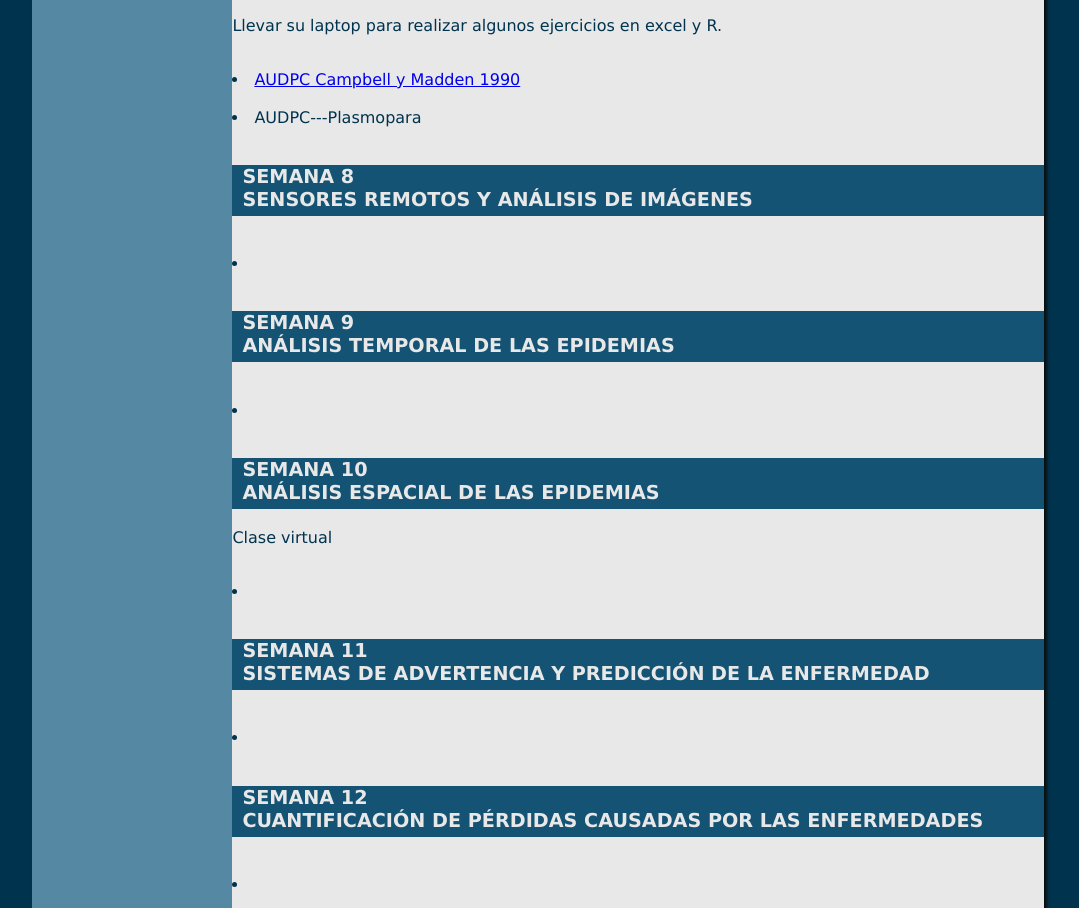
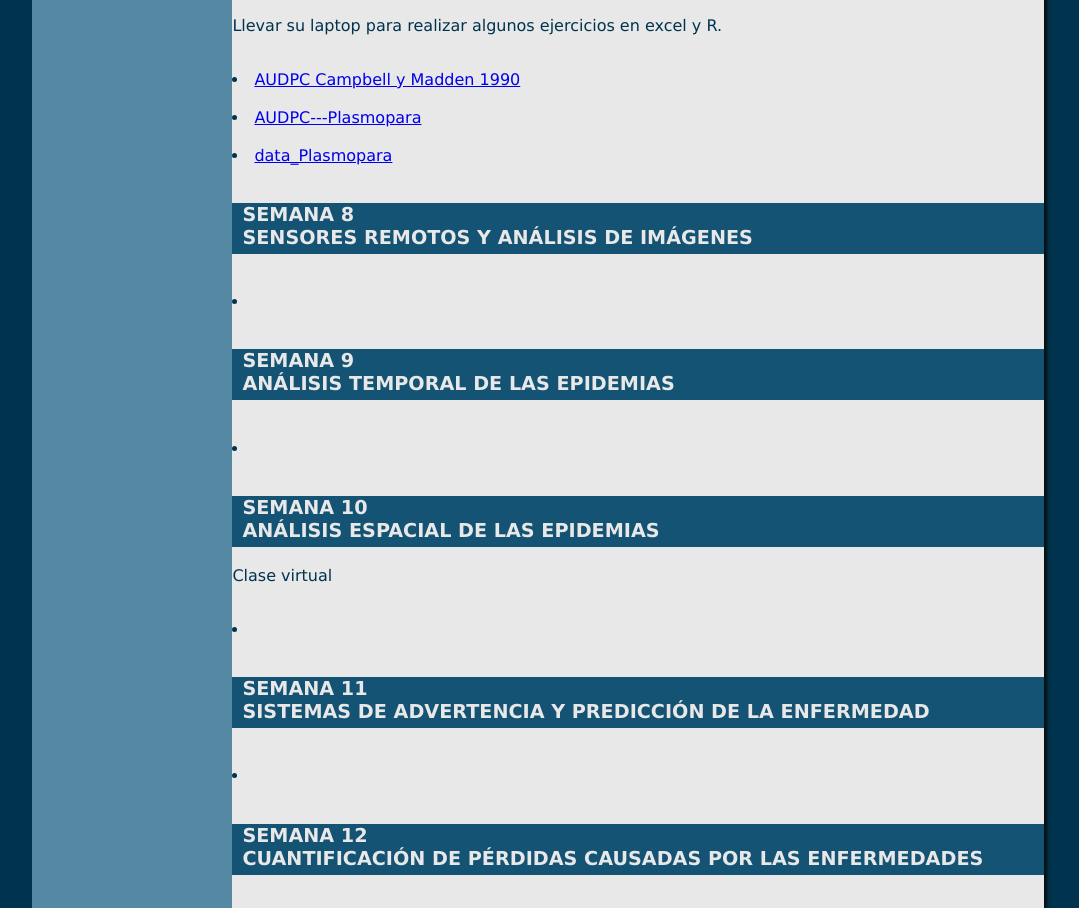
Before and after one commit to serranoguitar/serranoguitar.github.io, a plain HTML site: page SP6350.html in a window 1280 px wide. Shown: the part 2514-3422 px from the top of the page, without its empty margins (102-1181 px from the left). Drawn offline with Linux system fonts and the light colour scheme.

Commit message:
Update SP6350.html

```diff
--- a/SP6350.html
+++ b/SP6350.html
@@ -109,9 +109,11 @@ escalas de severidad, precisión</h3>
 de la enfermedad</h3>
 <p>Llevar su laptop para realizar algunos ejercicios en excel y R.</p>
 <br>
-<li><a href="https://drive.google.com/file/d/1KvNQTSYdWYKfuUUbYDvK-HjvBKdTSOUz/view?usp=sharing">AUDPC Campbell y Madden 1990 </a></li>
+<li><a href="https://drive.google.com/file/d/1KvNQTSYdWYKfuUUbYDvK-HjvBKdTSOUz/view?usp=sharing">AUDPC Campbell y Madden 1990</a></li>
 <br>
-<li><a href="AUDPC---Plasmopara.html"> </a>AUDPC---Plasmopara</li>
+<li><a href="AUDPC---Plasmopara.html">AUDPC---Plasmopara</a></li>
+<br>
+<li><a href="data_Plasmopara.xlsx">data_Plasmopara</a></li>
 <br>
 <h3>Semana 8<br>Sensores remotos y análisis de imágenes</h3>
 <p></p>
```
